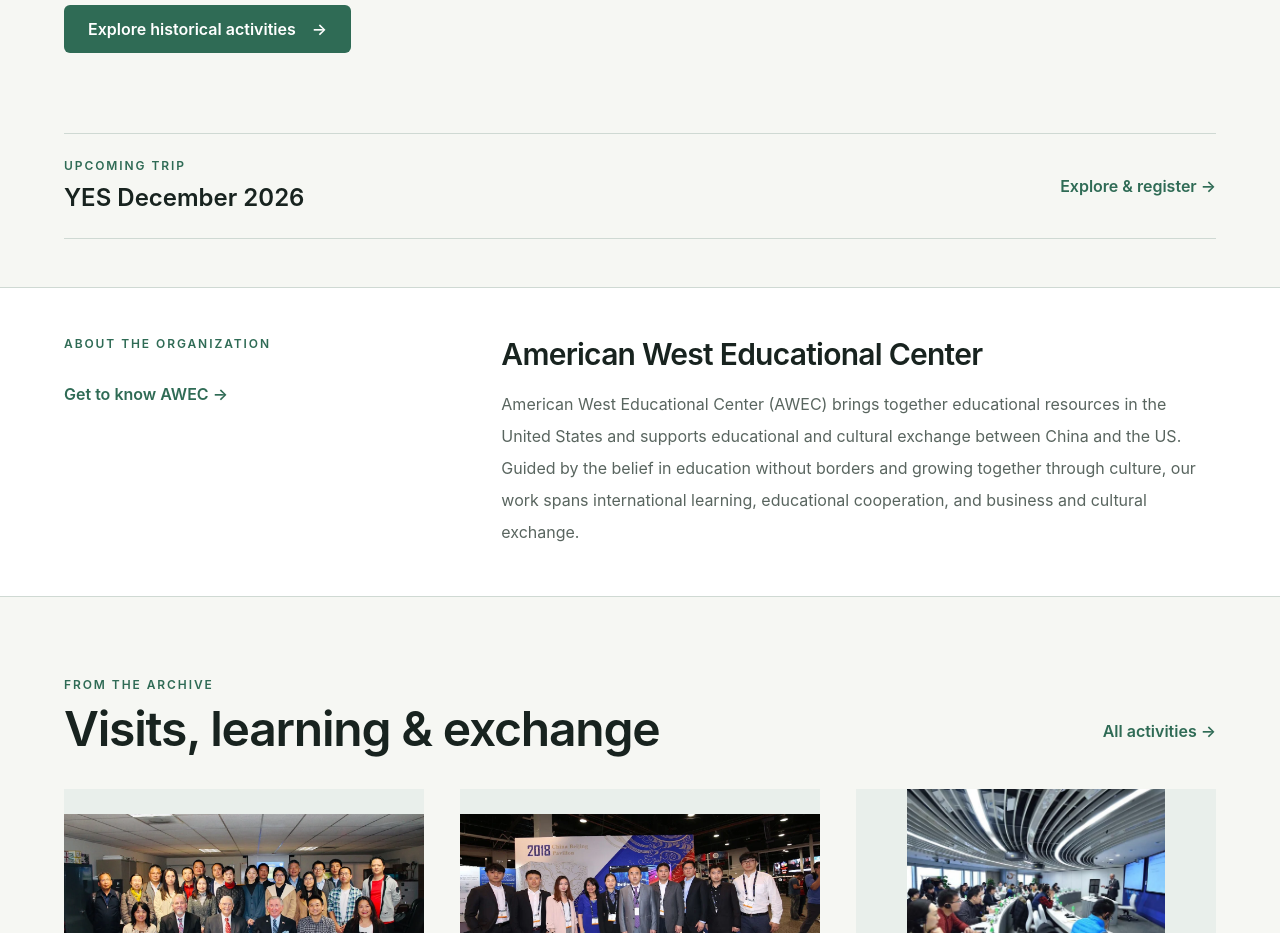
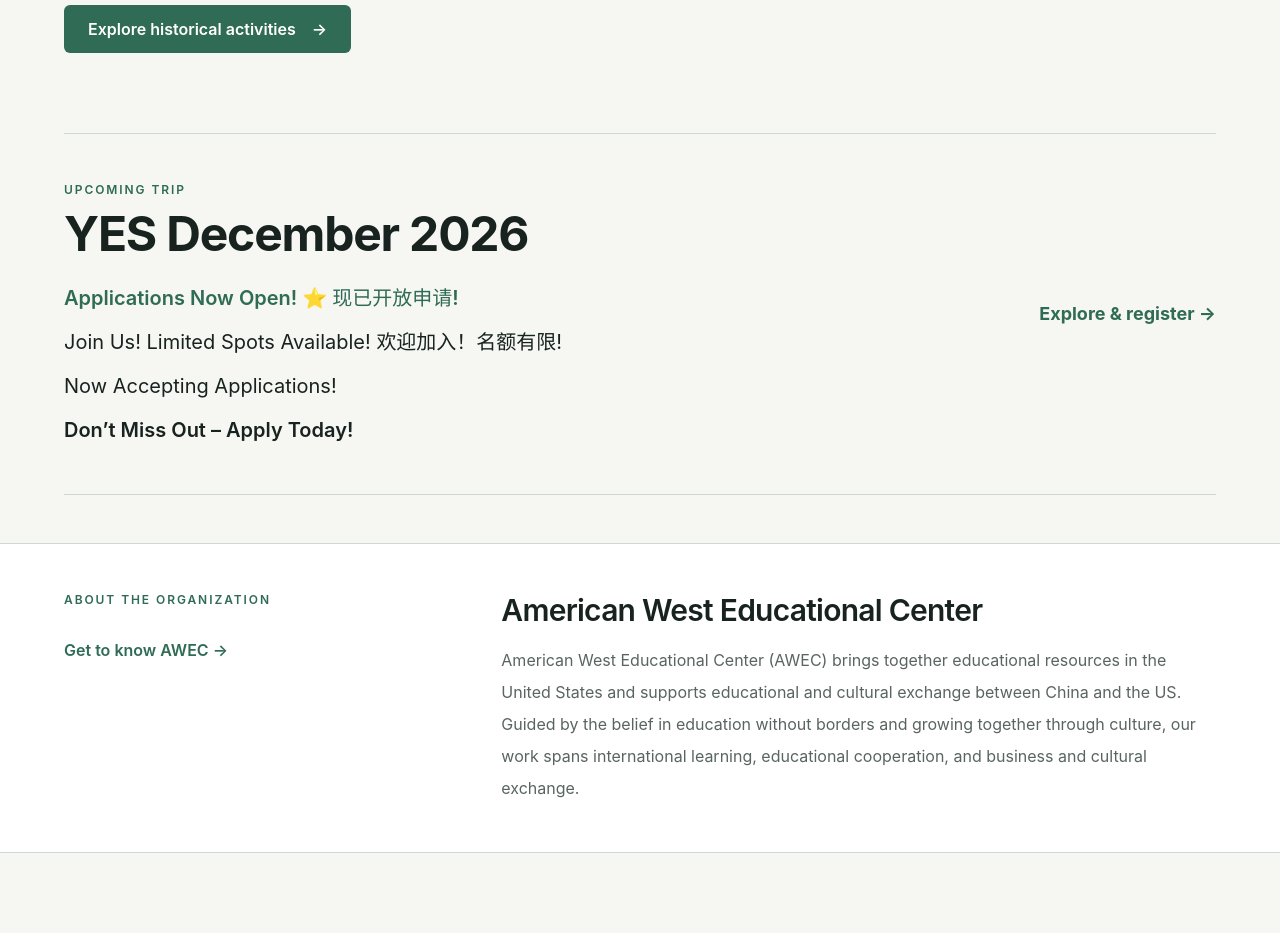
Before and after one commit to orpdoji8/AWEC, a Next.js app: page / in a window 1280 px wide. Shown: the part 780-1713 px from the top of the page. Built offline with nearby package versions, Linux system fonts and the light colour scheme.

Commit message:
content: highlight December YES applications on homepage

```diff
--- a/src/app/page.tsx
+++ b/src/app/page.tsx
@@ -56,9 +56,18 @@
           </figure>
       </PageContainer>
       <PageContainer className="pb-12">
-        <Link href="/education/us-china/yes-2026-december" className="group flex flex-wrap items-center justify-between gap-4 border-y border-border py-6">
-          <div><p className="eyebrow">Upcoming trip</p><h2 className="mt-2 text-2xl font-semibold">YES December 2026</h2></div>
-          <span className="text-link">Explore &amp; register <span aria-hidden="true">&rarr;</span></span>
+        <Link href="/education/us-china/yes-2026-december" className="group flex flex-wrap items-center justify-between gap-8 border-y border-border py-10 sm:py-12">
+          <div>
+            <p className="eyebrow">Upcoming trip</p>
+            <h2 className="mt-3 text-4xl font-bold tracking-tight sm:text-5xl">YES December 2026</h2>
+            <div className="mt-6 space-y-3 text-lg leading-8 sm:text-xl">
+              <p className="font-semibold text-accent">Applications Now Open! <span aria-hidden="true">⭐</span> <span lang="zh-Hans">现已开放申请!</span></p>
+              <p>Join Us! Limited Spots Available! <span lang="zh-Hans">欢迎加入！名额有限!</span></p>
+              <p>Now Accepting Applications!</p>
+              <p className="font-semibold">Don’t Miss Out – Apply Today!</p>
+            </div>
+          </div>
+          <span className="text-link text-lg font-bold">Explore &amp; register <span aria-hidden="true">&rarr;</span></span>
         </Link>
       </PageContainer>
       <section className="border-y border-border bg-surface">
```
Also changed, not shown: 2 other files (tests, documents, lock files or other folders).
